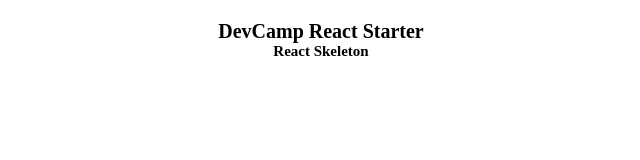
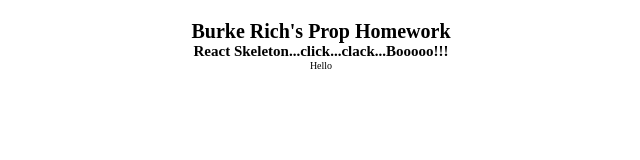
Before and after one commit to cruzrojo/props-homework-one, a React app: page / in a window 1280 px wide. Shown: the whole page, without its empty margins (319-959 px from the left). Built offline with nearby package versions, Linux system fonts and the light colour scheme.

Commit message:
added a new div with the new fine funtional.js

```diff
--- a/index.html
+++ b/index.html
@@ -4,6 +4,7 @@
     <meta name="viewport" content="width=device-width, initial-scale=1">
     <link rel="stylesheet" href="/style/main.css">
   </head>
+  <title>Burke's Awesome Homework!</title>
   <body>
     <div class="app-wrapper"></div>
   </body>
--- a/src/components/app.js
+++ b/src/components/app.js
@@ -1,11 +1,13 @@
 import React, { Component } from 'react';
+import { Greeting } from './functional'
 
 export default class App extends Component {
   render() {
     return (
       <div className='app'>
-        <h1>DevCamp React Starter</h1>
-        <h2>React Skeleton</h2>
+        <h1>Burke Rich's Prop Homework</h1>
+        <h2>React Skeleton...click...clack...Booooo!!!</h2>
+        <Greeting/>
       </div>
     );
   }
--- /dev/null
+++ b/src/components/functional.js
@@ -0,0 +1,9 @@
+import React from 'react';
+
+export const Greeting = props => {
+    return(
+        <div>
+            Hello
+        </div>
+    )
+}
```
